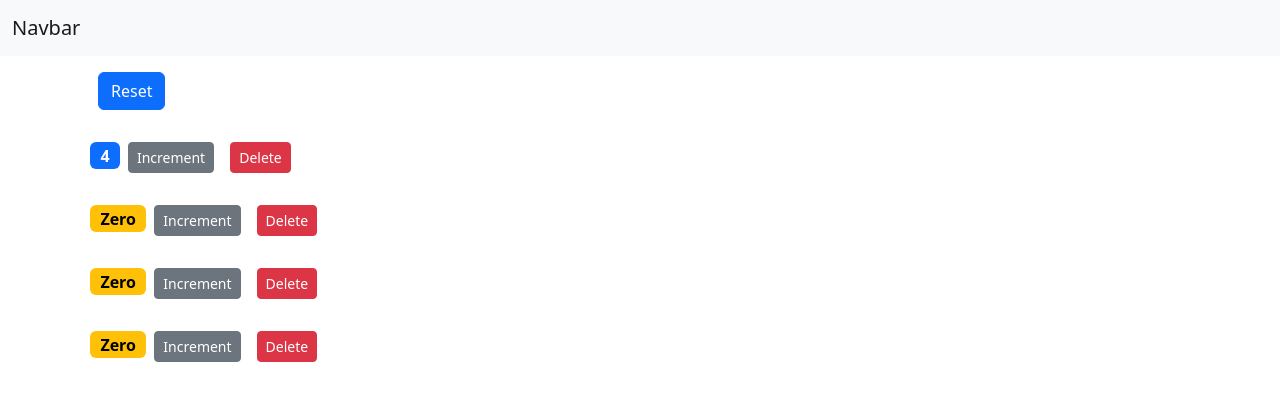
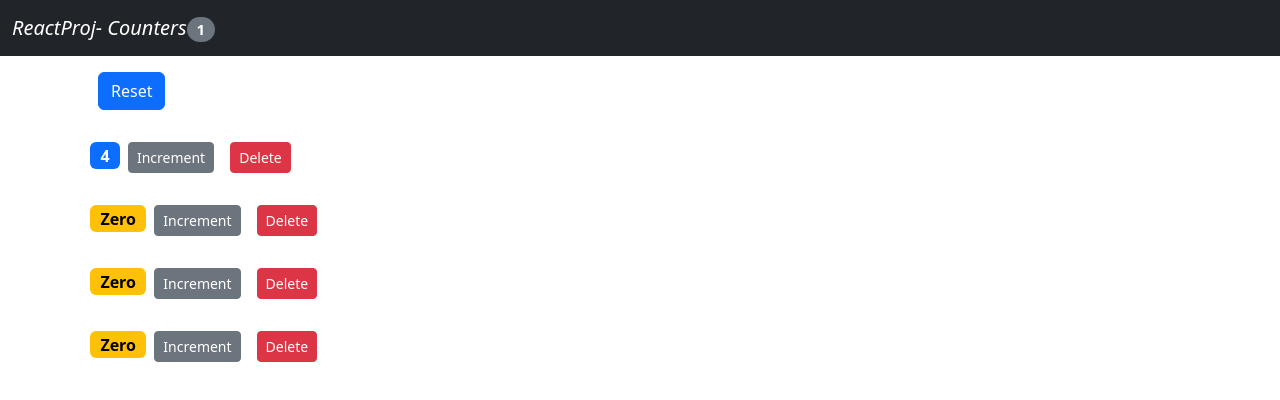
Before and after one commit to tusrr/counter-app, a React (Create React App) app: page / in a window 1280 px wide. Shown: the top 400 px of the page. Built offline with nearby package versions, Linux system fonts and the light colour scheme.

Commit message:
modified:   src/App.js 	modified:   src/component/counters.jsx 	modified:   src/component/navbar.jsx

```diff
--- a/src/App.js
+++ b/src/App.js
@@ -6,14 +6,53 @@ import NavBar from './component/navbar';
 
 
 class App extends Component {
-  state = {  }
+  state = {
+    counters:[
+        {id:1,value:4},
+        {id:2,value:0},
+        {id:3,value:0},
+        {id:4,value:0},
+
+    ]
+ }
+
+ handleIncrement = counter =>{
+    const counters= [...this.state.counters];
+    const index = counters.indexOf(counter);
+    counters[index]={...counter};
+    counters[index].value++;
+    // console.log(this.state.counters[index]);
+    this.setState({counters});
+ }
+
+ handleReset = () =>{
+    const counters = this.state.counters.map(c=>{
+        c.value = 0;
+        return c;
+    });
+// changed state..but not observed on dom--bcoz-- we are updating the value property
+// based on what we get from our props -- this is executed
+// only once when an instance of counter component is created
+    this.setState({counters});
+ };
+
+ handleDelete= (counterId)=>{
+    // console.log('Event Handler called',counterId);
+    const counters = this.state.counters.filter(c=>c.id !== counterId);
+    this.setState({counters});
+ };
   render() {
     return (
 
       <React.Fragment>
-      <NavBar/>
+      <NavBar totalCounters = {this.state.counters.filter(c => c.value>0).length}/>
       <main className='container'>
-        <Counters/>
+        <Counters
+        counters={this.state.counters}
+        onReset ={this.handleReset}
+        onIncrement ={this.handleIncrement}
+        onDelete ={this.handleDelete}
+        />
       </main>
     </React.Fragment>
     );
--- a/src/component/counters.jsx
+++ b/src/component/counters.jsx
@@ -2,54 +2,22 @@ import React, { Component } from 'react';
 import  Counter  from './counter';
 
 class Counters extends Component {
-    state = {
-        counters:[
-            {id:1,value:4},
-            {id:2,value:0},
-            {id:3,value:0},
-            {id:4,value:0}
-        ]
-     }
 
-     handleIncrement = counter =>{
-        const counters= [...this.state.counters];
-        const index = counters.indexOf(counter);
-        counters[index]={...counter};
-        counters[index].value++;
-        // console.log(this.state.counters[index]);
-        this.setState({counters});
-     }
-
-     handleReset = () =>{
-        const counters = this.state.counters.map(c=>{
-            c.value = 0;
-            return c;
-        });
-// changed state..but not observed on dom--bcoz-- we are updating the value property
-// based on what we get from our props -- this is executed
-// only once when an instance of counter component is created
-        this.setState({counters});
-     };
-
-     handleDelete= (counterId)=>{
-        // console.log('Event Handler called',counterId);
-        const counters = this.state.counters.filter(c=>c.id !== counterId);
-        this.setState({counters});
-     };
 
     render() {
 
+        const {onReset,counters,onDelete,onIncrement} = this.props;
 
         return (<div>
 
-            <button onClick={this.handleReset}
+            <button onClick={onReset}
             type="button" className="btn btn-primary  m-3 ">Reset</button>
 
-            {this.state.counters.map(counter =>(
+            {counters.map(counter =>(
             <Counter
             key={counter.id} //used internally by react
-            onDelete={this.handleDelete}
-            onIncrement={this.handleIncrement}
+            onDelete={onDelete}
+            onIncrement={onIncrement}
             // value={counter.value}
             // id={counter.id}
             counter={counter}
@@ -61,3 +29,8 @@ class Counters extends Component {
 }
 
 export default Counters;
+
+// here also we have several references to this.props
+// we can use object destr. to pick the properties of
+// prop obj that we are interested in
+// so in render method --we do  it
--- a/src/component/navbar.jsx
+++ b/src/component/navbar.jsx
@@ -1,17 +1,33 @@
 import React, { Component } from 'react';
 
-class NavBar extends Component {
-    render() {
-        return (
+// stateless functional components : in this navbar component, we just have a render method,
+// we dont have event handlers, helper methods to calculate values,
+// we are getting all the data via props..in this situation we can convert
+// this component into stateless functional components.
+// shortcut for stateless functional components: sfc
+//  just like
+// shortcut for class components: cc
 
-    <nav className="navbar bg-light">
+const NavBar = ({totalCounters})=>{
+return (
+
+  <nav className="navbar bg-dark">
   <div className="container-fluid">
-    <a className="navbar-brand" href="#">Navbar</a>
+  <a className="navbar-brand" href="#" style={{ color: "white", fontSize :20 }}> <i>ReactProj- Counters</i>
+   <span className="badge rounded-pill text-bg-secondary">{totalCounters}</span>
+  </a>
   </div>
-</nav>
+  </nav>
+      );
+};
 
-        );
-    }
-}
+export default NavBar ;
 
-export default NavBar;
+ //in Class Components, we reference using this.props
+//  in fc, we need to add props as fn parameter and then remove this
+// React will pass props as argument during runtime
+
+
+
+// object destr --- we here have single references to props object,
+// we might have multiple reference , we can use object destructuring
```
